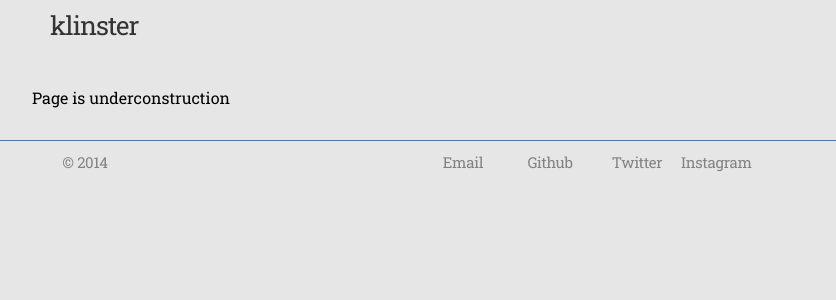
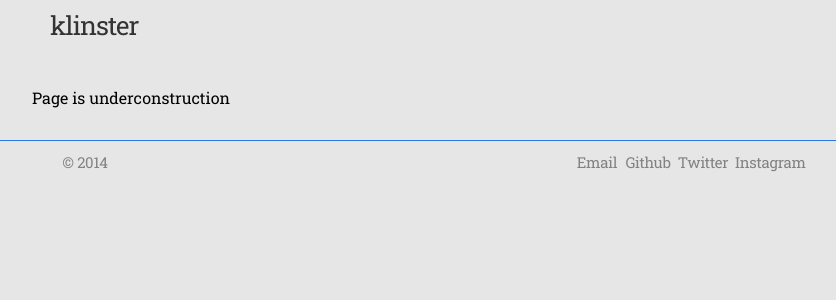
Before and after one commit to klinster/klinster.github.io, a Jekyll site: the page built from index.html, in a window 1280 px wide. Shown: the top 300 px of the page, without its empty margins (190-1026 px from the left). Built offline with Jekyll 4.4.1, drawn with Linux system fonts in a browser that asks for light colours; the list of posts is cut into pages by our own code.

Commit message:
Push the final edits for the day

```diff
--- a/css/main.css
+++ b/css/main.css
@@ -94,31 +94,31 @@ a:visited { color: #205caa; }
   width: -moz-calc(10% - 10px);
   width: -o-calc(10% - 10px);
   width: calc(10% - 10px);
-  margin-right: 300px
+  margin-right: 450px
 }
 .footer-col-2 {
   width: 150px; /*fallback*/
-  width: -webkit-calc(12% - 10px);
-  width: -moz-calc(12% - 10px);
-  width: -o-calc(12% - 10px);
-  width: calc(12% - 10px);
+  width: -webkit-calc(8% - 10px);
+  width: -moz-calc(8% - 10px);
+  width: -o-calc(8% - 10px);
+  width: calc(8% - 10px);
   margin-right: 1px
 }
 .footer-col-3 {
   width: 275px; /*fallback*/
-  width: -webkit-calc(12% - 10px);
-  width: -moz-calc(12% - 10px);
-  width: -o-calc(12% - 10px);
-  width: calc(12% - 10px);
+  width: -webkit-calc(7% - 10px);
+  width: -moz-calc(7% - 10px);
+  width: -o-calc(7% - 10px);
+  width: calc(7% - 10px);
   margin-right: 1px;
 }
 
 .footer-col-4 {
   width: 300px; /*fallback*/
-  width: -webkit-calc(12% - 10px);
-  width: -moz-calc(12% - 10px);
-  width: -o-calc(12% - 10px);
-  width: calc(12% - 10px);
+  width: -webkit-calc(9% - 10px);
+  width: -moz-calc(9% - 10px);
+  width: -o-calc(9% - 10px);
+  width: calc(9% - 10px);
   margin-right: 1px;
 }
 
```
